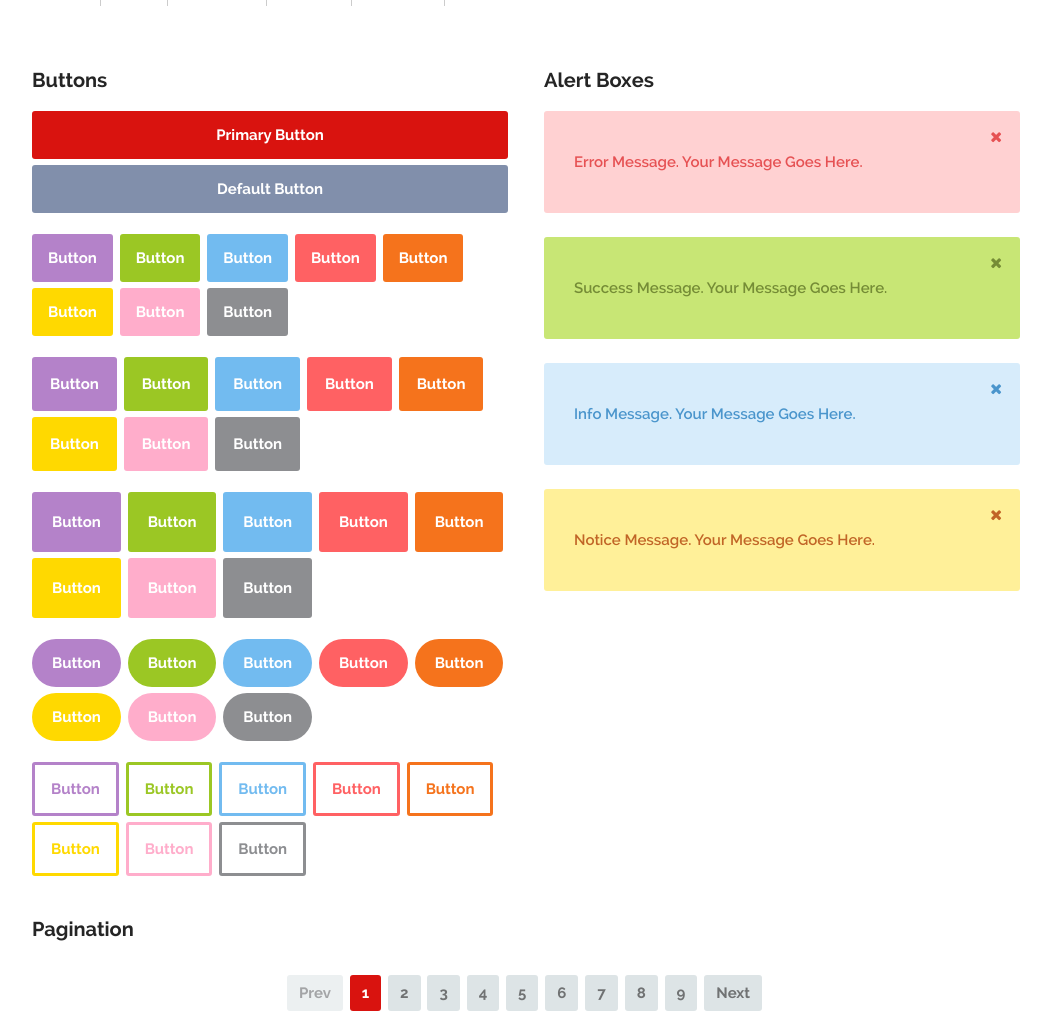
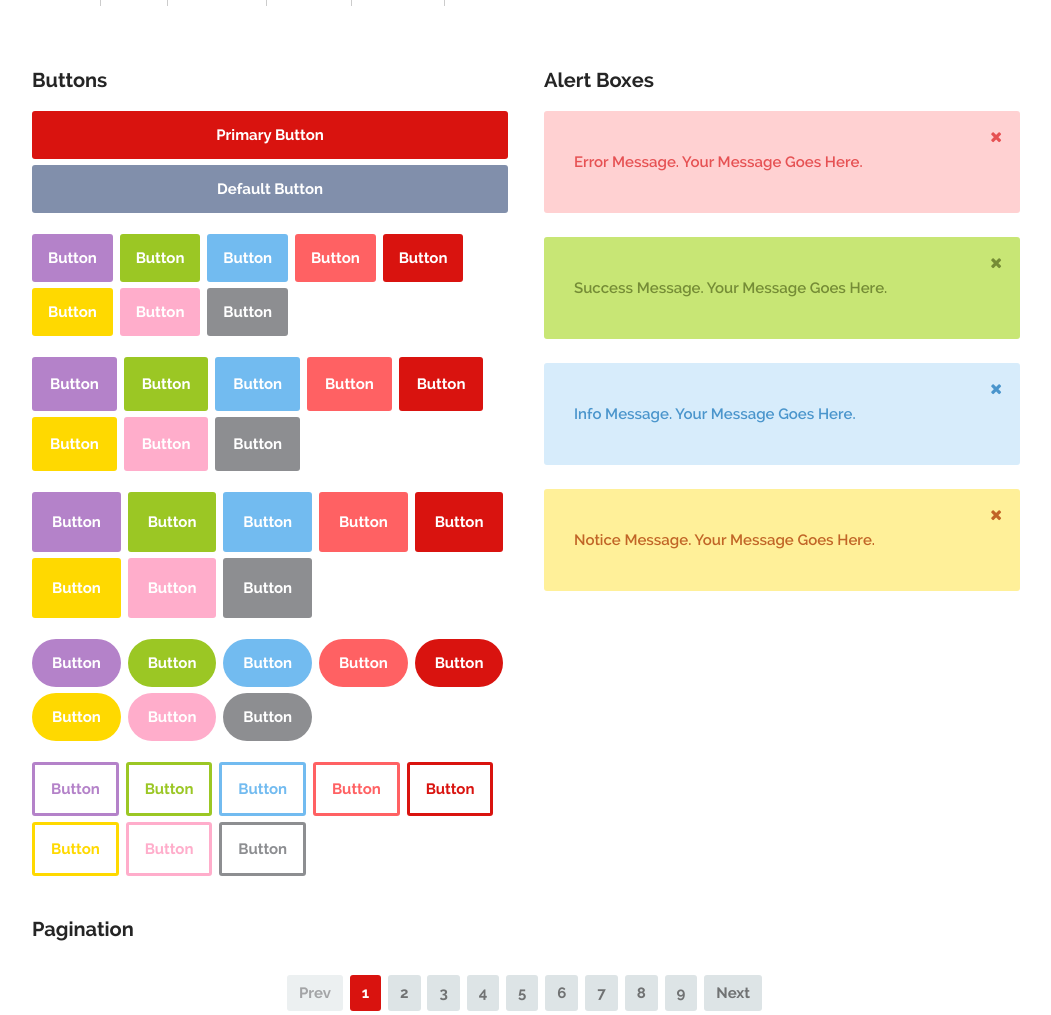
Before and after one commit to dirtybeach/dirtybeach.github.io, a PHP site: page /demo.html in a window 1280 px wide. Shown: the part 2378-3393 px from the top of the page, without its empty margins (114-1165 px from the left). Run offline with PHP 8.4, Linux system fonts and the light colour scheme; some libraries are stand-ins or nearby versions.

```diff
--- a/css/main.css
+++ b/css/main.css
@@ -487,7 +487,7 @@ button.full-width, .button.full-width {
 	background: #a970c1;
 }
 .button.orange {
-	background: #f5731c;
+	background: #D9130F;
 }
 .button.orange:hover {
 	background-color: #D9130F;
@@ -557,11 +557,11 @@ button.full-width, .button.full-width {
 	color: #fff;
 }
 .button.stroke.orange {
-	border-color: #f5731c;
-	color: #f5731c;
+	border-color: #D9130F;
+	color: #D9130F;
 }
 .button.stroke.orange:hover {
-	background: #f5731c !important;
+	background: #D9130F !important;
 	color: #fff;
 }
 button::-moz-focus-inner, input::-moz-focus-inner {
```
